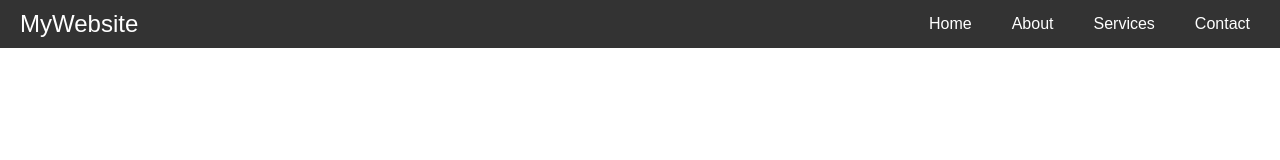
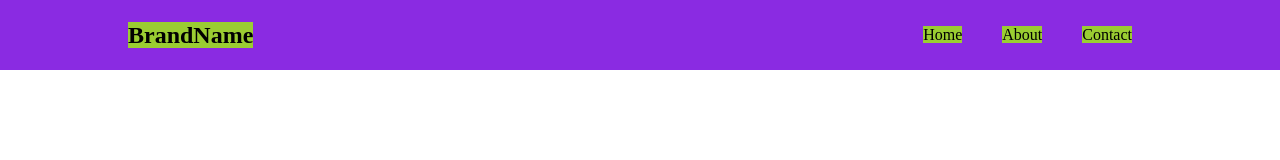
Before and after one commit to VeesamBhaskar/navbar, a plain HTML site: page index.html in a window 1280 px wide. Drawn offline with Linux system fonts and the light colour scheme.

Commit message:
Add files via upload

```diff
--- a/index.html
+++ b/index.html
@@ -1,20 +1,24 @@
 <!DOCTYPE html>
 <html lang="en">
   <head>
-    <meta charset="UTF-8">
-    <meta name="viewport" content="width=device-width, initial-scale=1.0">
-    <title>Flexbox Navigation Bar</title>
-    <link rel="stylesheet" href="styles.css">
+    <meta charset="UTF-8" />
+    <meta http-equiv="X-UA-Compatible" content="IE=edge" />
+    <meta name="viewport" content="width=device-width, initial-scale=1.0" />
+    <title>Responsive Nav using CSS Flexbox</title>
+    <link rel="stylesheet" href="styles.css" />
   </head>
   <body>
+    <div class="container">
       <div class="navbar">
-        <a href="#" class="logo">MyWebsite</a>
+        <h2><a href="#">BrandName</a></h2>
+        <nav>
           <ul>
             <li><a href="#">Home</a></li>
             <li><a href="#">About</a></li>
-            <li><a href="#">Services</a></li>
             <li><a href="#">Contact</a></li>
           </ul>
+        </nav>
+      </div>
     </div>
   </body>
 </html>
--- a/styles.css
+++ b/styles.css
@@ -1,43 +1,78 @@
+root {
+    --nav-color: #675d50;
+    --nav-text: #fff;
+    --primary-color: #f3deba;
+    --secondary-color: #abc4aa;
+    --hover-color: #a9907e;
+  }
+
+  *,
+  *::before,
+  *::after {
+    padding: 0;
+    margin: 0;
+    box-sizing: border-box;
+  }
+
   body {
-    font-family: Arial, sans-serif;
-    margin: 0;
-    padding: 0;
-    box-sizing: border-box;
+    background-color: var(--primary-color);
+  }
+
+  a {
+    text-decoration: none;
+  }
+
+  .container {
+    background-color:blueviolet;
+    height: 70px;
   }
 
   .navbar {
     display: flex;
-    justify-content: space-between;
+    width: 80%;
+    margin: auto;
     align-items: center;
-    background-color: #333;
-    padding: 10px 20px;
+    justify-content: center;
+    height: 100%;
   }
 
-.navbar .logo {
-    color: #fff;
-    font-size: 1.5em;
-    text-decoration: none;
+  .navbar a {
+    color: green;
+    background-color: yellowgreen;
   }
 
   .navbar ul {
     display: flex;
-    list-style: none;
-    margin: 0;
-    padding: 0;
+  }
+
+
+  .container .navbar {
+    justify-content: space-between;
+  }
+
+  .container .navbar ul li {
+    padding: 10px;
+    margin: 0 10px;
   }
 
   .navbar ul li {
-    margin-left: 20px;
+    list-style-type: none;
   }
 
-.navbar ul li a {
-    color: #fff;
-    text-decoration: none;
-    font-size: 1em;
-    padding: 5px 10px;
-    transition: background-color 0.3s ease;
+  .navbar a {
+    color: var(--nav-text);
   }
-.navbar ul li a:hover {
-    background-color: #575757;
-    border-radius: 5px;
+
+  .navbar a:hover {
+    color: var(--secondary-color);
   }
+
+  /* Mobile screen */
+
+  @media screen and (min-width: 390px) and (max-width: 767px) {
+    .container {
+        height: 100%;
+  }
+  .container .navbar {
+    flex-direction: column;}
+  }
```
Lines whose indentation alone changed are shown as unchanged.
